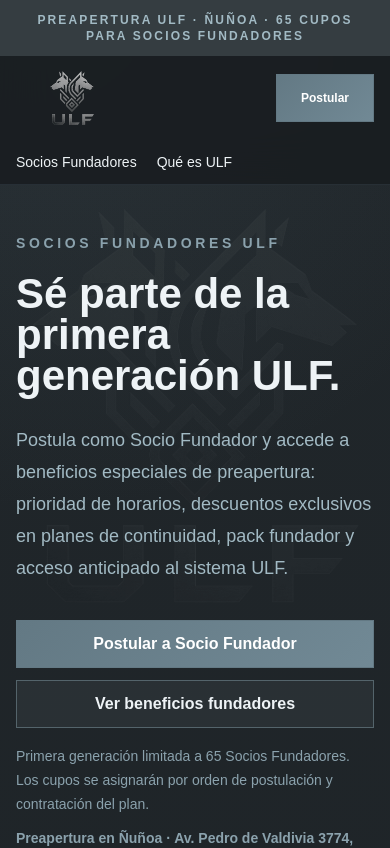
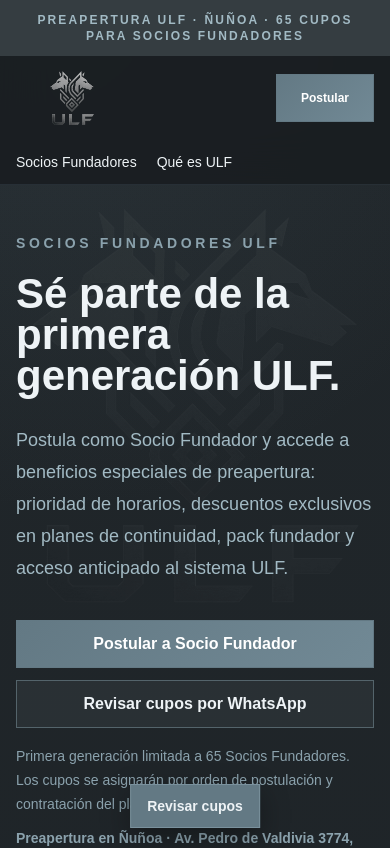
Before and after one commit to boris16a/ULF_web, a Next.js app: page / in a window 390 px wide. Shown: the top 848 px of the page. Built offline with nearby package versions, Linux system fonts and the light colour scheme.

Commit message:
Add ULF WhatsApp commercial channel

```diff
--- a/app/globals.css
+++ b/app/globals.css
@@ -167,3 +167,13 @@
   background: var(--color-petrol);
   box-shadow: 0 22px 70px rgba(0, 0, 0, 0.4);
 }
+
+.whatsapp-float {
+  bottom: calc(1rem + env(safe-area-inset-bottom));
+}
+
+@media (max-width: 767px) {
+  body {
+    padding-bottom: calc(4.75rem + env(safe-area-inset-bottom));
+  }
+}
--- a/app/page.tsx
+++ b/app/page.tsx
@@ -5,6 +5,7 @@
 import PreopeningStatus from "@/components/PreopeningStatus";
 import Section from "@/components/Section";
 import WaitlistForm from "@/components/WaitlistForm";
+import WhatsAppButton from "@/components/WhatsAppButton";
 import { siteContent } from "@/data/siteContent";
 
 function ComparisonBlocks() {
@@ -112,6 +113,19 @@
               <p className="mt-4 whitespace-pre-line text-sm leading-6 text-silver-cold/80">
                 {siteContent.founders.conversion.microcopy}
               </p>
+              <div className="mt-7 border-t border-steel-dark/35 pt-6">
+                <p className="text-lg font-semibold text-foreground">
+                  {siteContent.whatsapp.consultTitle}
+                </p>
+                <p className="mt-2 max-w-xl leading-7 text-silver-cold">
+                  {siteContent.whatsapp.consultText}
+                </p>
+                <WhatsAppButton
+                  label={siteContent.whatsapp.consultLabel}
+                  variant="text"
+                  className="mt-4"
+                />
+              </div>
             </div>
           </article>
         </div>
@@ -247,6 +261,10 @@
           </div>
         </section>
       </main>
+      <WhatsAppButton
+        label={siteContent.whatsapp.mobileLabel}
+        variant="floating"
+      />
       <Footer />
     </>
   );
--- a/components/Hero.tsx
+++ b/components/Hero.tsx
@@ -1,4 +1,5 @@
 import Image from "next/image";
+import WhatsAppButton from "@/components/WhatsAppButton";
 import { siteContent } from "@/data/siteContent";
 
 export default function Hero() {
@@ -19,9 +20,10 @@
             <a href="#postular" className="btn-primary w-full sm:w-auto">
               {siteContent.cta.primary}
             </a>
-            <a href="#socios-fundadores" className="btn-secondary w-full sm:w-auto">
-              {siteContent.cta.secondary}
-            </a>
+            <WhatsAppButton
+              label={siteContent.whatsapp.heroLabel}
+              className="w-full sm:w-auto"
+            />
           </div>
           <p className="mt-4 whitespace-pre-line text-sm leading-6 text-steel-light">
             {siteContent.hero.primaryMicrocopy}
--- a/components/WaitlistForm.tsx
+++ b/components/WaitlistForm.tsx
@@ -1,6 +1,7 @@
 "use client";
 
 import { FormEvent, useState } from "react";
+import WhatsAppButton from "@/components/WhatsAppButton";
 import { siteContent } from "@/data/siteContent";
 
 type FormState = {
@@ -147,9 +148,16 @@
         </p>
       ) : null}
       {success ? (
-        <p className="border border-steel-brand/40 bg-steel-brand/15 p-4 text-sm leading-6 text-silver-cold">
-          {siteContent.waitlist.success}
-        </p>
+        <div className="border border-steel-brand/40 bg-steel-brand/15 p-4">
+          <p className="whitespace-pre-line text-sm leading-6 text-silver-cold">
+            {siteContent.waitlist.success}
+          </p>
+          <WhatsAppButton
+            label={siteContent.whatsapp.successLabel}
+            variant="text"
+            className="mt-3 text-sm"
+          />
+        </div>
       ) : null}
 
       <button className="btn-primary w-full" type="submit">
--- /dev/null
+++ b/components/WhatsAppButton.tsx
@@ -0,0 +1,31 @@
+import { getWhatsAppUrl } from "@/lib/whatsapp";
+
+type WhatsAppButtonProps = {
+  label: string;
+  variant?: "secondary" | "text" | "floating";
+  className?: string;
+};
+
+export default function WhatsAppButton({
+  label,
+  variant = "secondary",
+  className = "",
+}: WhatsAppButtonProps) {
+  const variantClass = {
+    secondary: "btn-secondary",
+    text: "inline-flex font-semibold text-silver-cold underline decoration-steel-dark underline-offset-4 transition hover:text-white",
+    floating:
+      "whatsapp-float fixed left-1/2 z-40 inline-flex min-h-11 -translate-x-1/2 items-center justify-center whitespace-nowrap border border-steel-light/60 bg-steel-brand px-4 text-sm font-semibold text-white shadow-[0_10px_30px_rgba(0,0,0,0.32)] transition hover:bg-steel-light hover:text-graphite md:hidden",
+  }[variant];
+
+  return (
+    <a
+      href={getWhatsAppUrl()}
+      target="_blank"
+      rel="noreferrer"
+      className={`${variantClass} ${className}`.trim()}
+    >
+      {label}
+    </a>
+  );
+}
--- a/data/siteContent.ts
+++ b/data/siteContent.ts
@@ -23,9 +23,21 @@
   ],
   cta: {
     primary: "Postular a Socio Fundador",
-    secondary: "Ver beneficios fundadores",
+    secondary: "Revisar cupos por WhatsApp",
     tertiary: "Quiero ser parte de la primera generación ULF",
     reserve: "Reservar cupo de pre-apertura",
+  },
+  whatsapp: {
+    number: "WHATSAPP_NUMBER",
+    message:
+      "Hola, quiero revisar cupos disponibles para Socio Fundador ULF. Me interesa recibir orientación sobre formato, horario y planes.",
+    heroLabel: "Revisar cupos por WhatsApp",
+    consultTitle: "¿No sabes qué formato elegir?",
+    consultText:
+      "Te orientamos según tu horario, experiencia previa y objetivo inicial.",
+    consultLabel: "Recibir orientación de ingreso",
+    successLabel: "Revisar cupos por WhatsApp",
+    mobileLabel: "Revisar cupos",
   },
   hero: {
     kicker: "SOCIOS FUNDADORES ULF",
@@ -165,7 +177,7 @@
     ],
     founderOptions: ["Sí", "Quiero más información primero"],
     success:
-      "Gracias. Recibimos tu postulación simulada. El formulario queda listo para conectar luego con Google Forms, Airtable, Typeform, Supabase o CRM.",
+      "Postulación recibida.\nTe contactaremos por WhatsApp para revisar formato, horario disponible y condiciones fundadoras.",
   },
   closing: {
     title:
--- /dev/null
+++ b/lib/whatsapp.ts
@@ -0,0 +1,7 @@
+import { siteContent } from "@/data/siteContent";
+
+export function getWhatsAppUrl() {
+  const { number, message } = siteContent.whatsapp;
+
+  return `https://wa.me/${number}?text=${encodeURIComponent(message)}`;
+}
```
